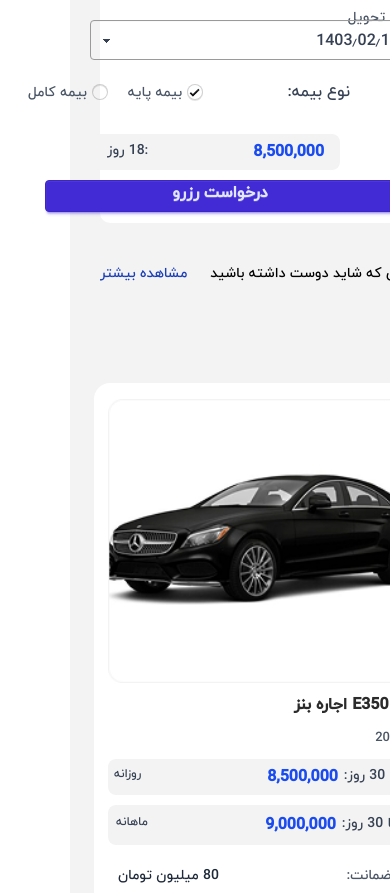
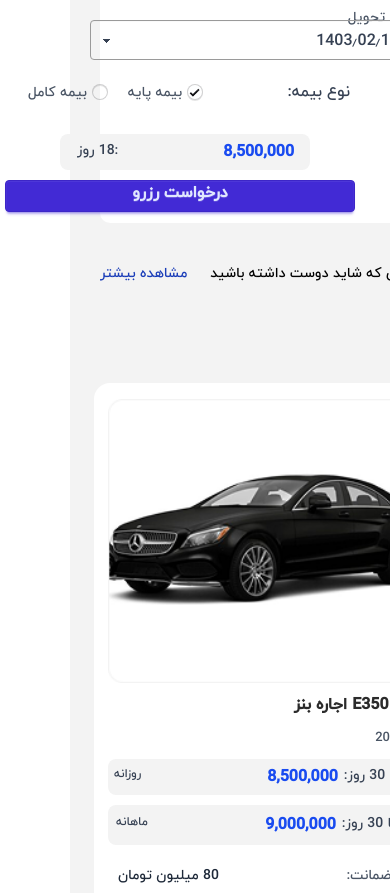
Before and after one commit to setayesh2004/project-2-web-2-1, a website built with Vite: page pdp.html in a window 390 px wide. Shown: the part 3280-4173 px from the top of the page. Built offline with nearby package versions, Linux system fonts and the light colour scheme; a web font is replaced by a local one.

Commit message:
kjjhrkjgjejjejyk

```diff
--- a/pdp.html
+++ b/pdp.html
@@ -951,7 +951,7 @@
             </div>
 
             <div
-              class="w-[250px] md:w-[450px] bg-[#f3f3f3] p-[6px] mt-[30px] rounded-[8px] mb-[10px] mr-[90px] md:mr-[20px]"
+              class="w-[250px] md:w-[450px] bg-[#f3f3f3] p-[6px] mt-[30px] rounded-[8px] mb-[10px] mr-[120px] md:mr-[20px]"
             >
               <div class="flex">
                 <div class="flex md:gap-x-[6px] gap-x-[105px]">
@@ -967,7 +967,7 @@
               </div>
             </div>
 
-            <div class="w-[350px] md:w-[450px] mr-[35px] md:mr-[20px]">
+            <div class="w-[350px] md:w-[450px] mr-[75px] md:mr-[20px]">
               <a
                 href="#"
                 class="block btn btn-primary btn-sm font-yekan text-[16px] text-center"
```
Also changed, not shown: src/output.css.
